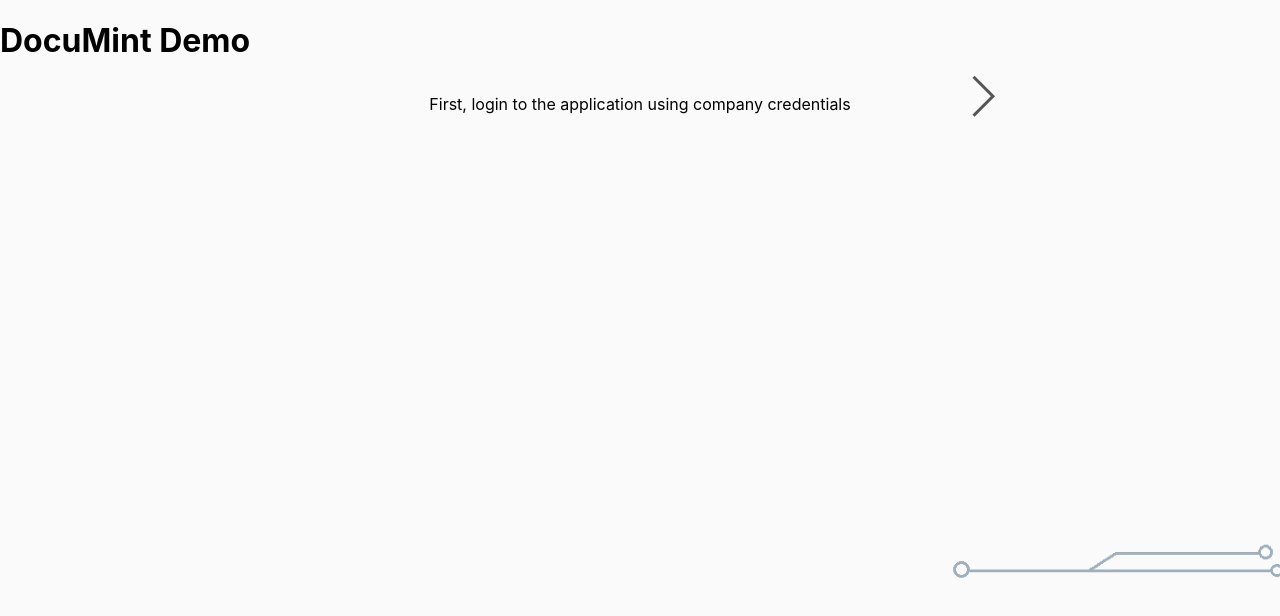
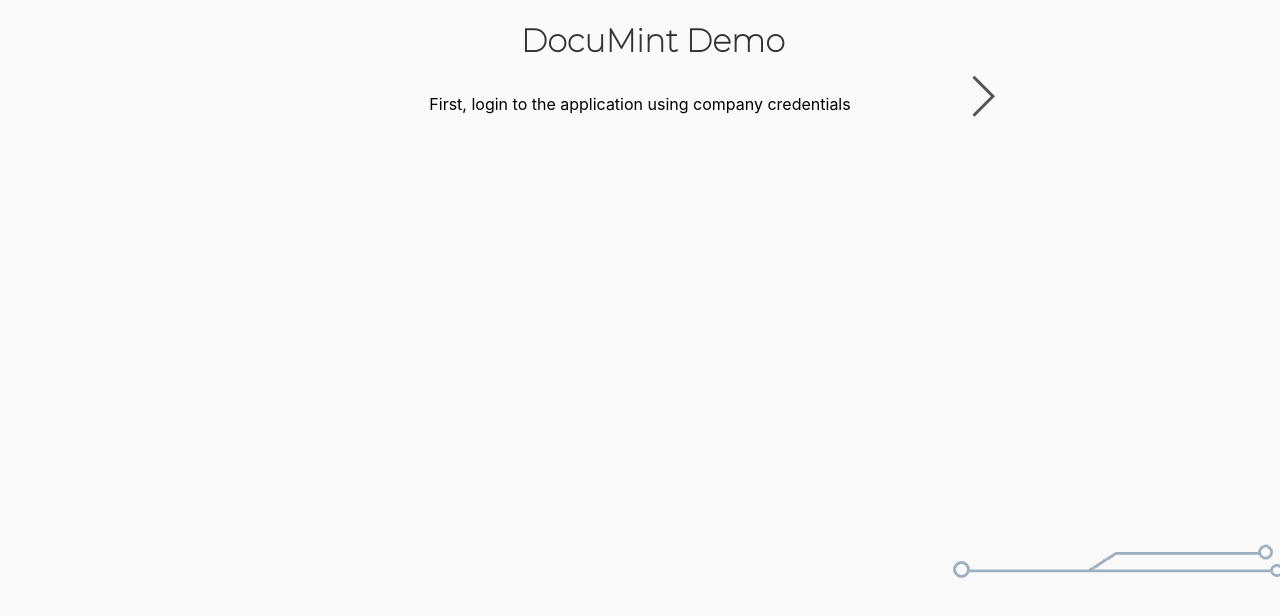
Before and after one commit to Teggoon/Personal-Portfolio, a React (Create React App) app: page /documintdemo in a window 1280 px wide. Shown: the top 616 px of the page. Built offline with nearby package versions, Linux system fonts and the light colour scheme.

Commit message:
corrected demo page title styling

```diff
--- a/src/components/DocuMintDemoPage.js
+++ b/src/components/DocuMintDemoPage.js
@@ -19,8 +19,8 @@
     }
 
     return (
-        <div>
-            <h1>DocuMint Demo</h1>
+        <div className="demo-page">
+            <h1 className="demo-page-title">DocuMint Demo</h1>
 
             <span className="demo-page-button-left-container">
                 {pageNumber > minPageNUmber && <span className="arrow-button arrow-left " onClick={handleLeftButtonClick}></span>}
--- a/src/css/App.css
+++ b/src/css/App.css
@@ -263,6 +263,15 @@
   margin-left: 0.5ch;
   width: 10px;
 }
+
+
+.demo-page-title {
+  text-align: center;
+  padding-left: 2vw;
+  font-size: 2em;
+  font-family: MontserratThin;
+  color: var(--dark);
+}
 .arrow-button {
   border: 1px solid #555;
   border-width: 0 3px 3px 0;
```
Also changed, not shown: src/gifs/DocuMintLogin.gif (added).
